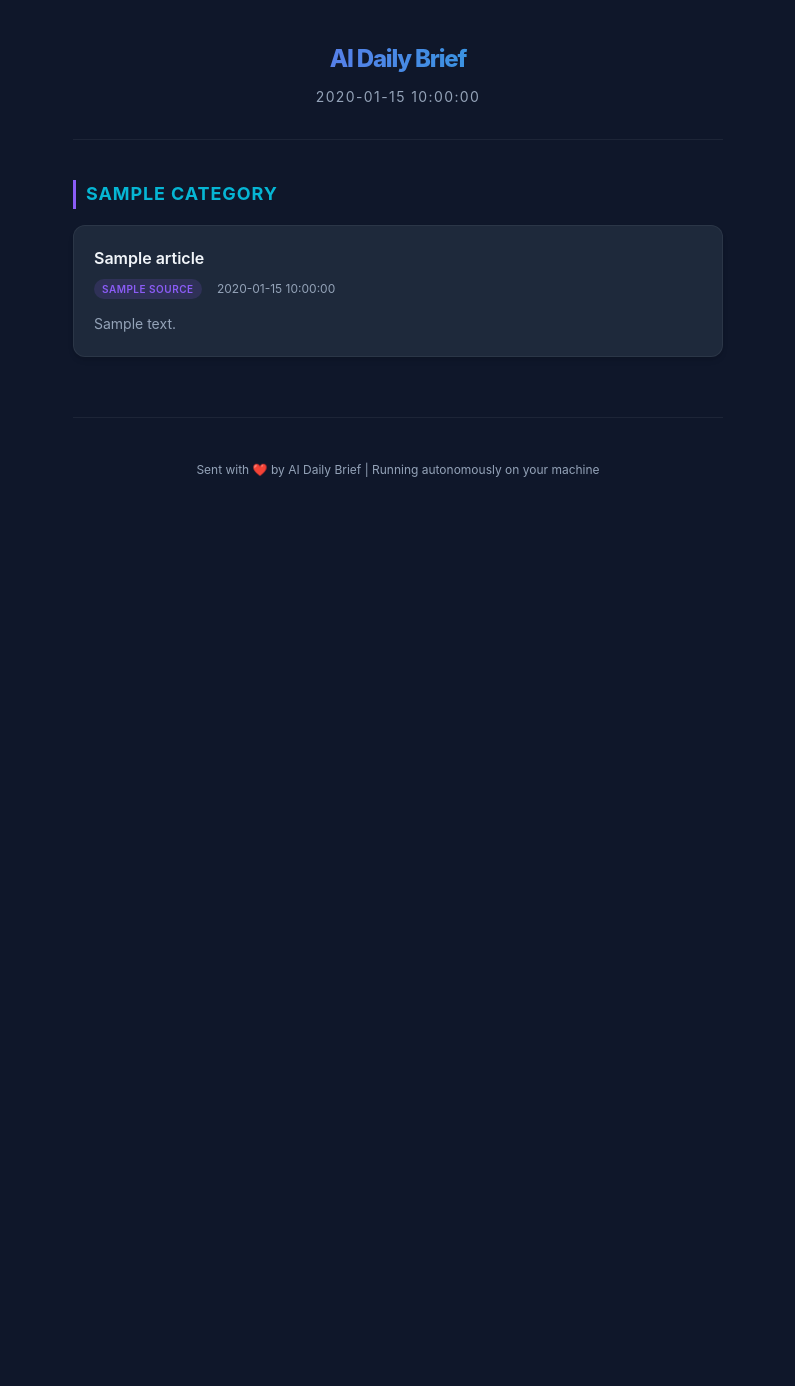
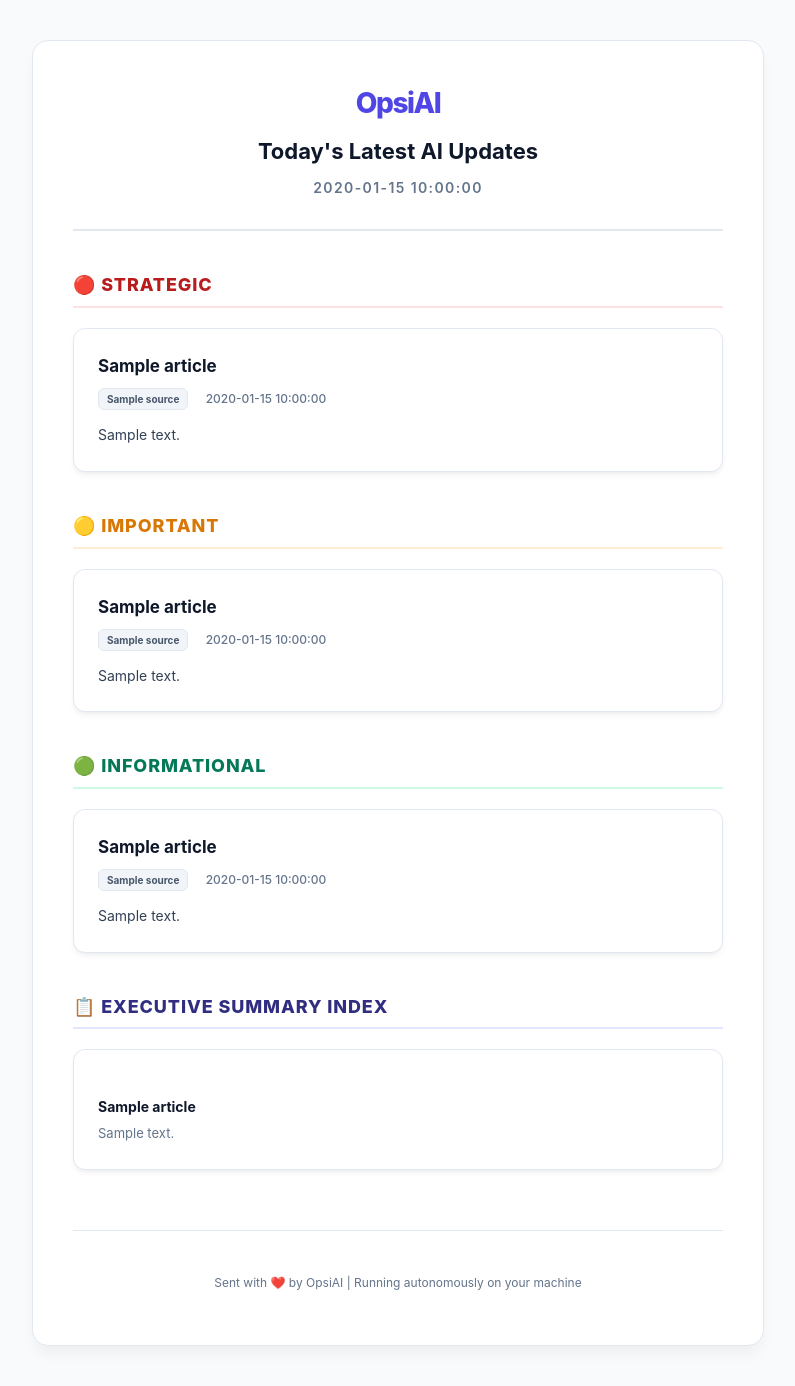
Before and after one commit to abhinallana/AI-Daily-brief, a Python web app: template app/delivery/templates/briefing.html in a window 1280 px wide. Shown: the whole page, without its empty margins (242-1037 px from the left). Before the commit the page ends 477 px from the top, so only its background shows below. Run offline with Jinja, Linux system fonts and the light colour scheme; the template is opened without the code that fills it: most values are stand-ins (such as "Sample title", 1, 10 or a date in 2020).

Commit message:
added new functionality and branding

```diff
--- a/app/config/config.py
+++ b/app/config/config.py
@@ -33,7 +33,7 @@
     # Comma-separated list of feeds from environment variables
     _RSS_FEEDS_RAW: str = os.getenv(
         "RSS_FEEDS",
-        "https://kubernetes.io/feed.xml,https://aws.amazon.com/blogs/aws/feed/"
+        "https://kubernetes.io/feed.xml,https://aws.amazon.com/blogs/aws/feed/,https://www.cncf.io/blog/feed/,https://github.blog/feed/,https://openai.com/blog/rss.xml"
     )
 
     @property
--- a/app/delivery/templates/briefing.html
+++ b/app/delivery/templates/briefing.html
@@ -3,17 +3,24 @@
 <head>
     <meta charset="UTF-8">
     <meta name="viewport" content="width=device-width, initial-scale=1.0">
-    <title>AI & DevOps Daily Brief</title>
+    <title>Today's Latest AI Updates - OpsiAI</title>
     <style>
         :root {
-            --bg-color: #0f172a;
-            --card-bg: #1e293b;
-            --text-color: #f1f5f9;
-            --text-muted: #94a3b8;
-            --primary: #8b5cf6;
-            --primary-glow: rgba(139, 92, 246, 0.15);
-            --accent: #06b6d4;
-            --border: rgba(255, 255, 255, 0.06);
+            --bg-color: #f8fafc;
+            --container-bg: #ffffff;
+            --text-color: #0f172a;
+            --text-muted: #64748b;
+            --border: #e2e8f0;
+
+            /* Section header dark colors for perfect visibility as requested */
+            --heading-strategic: #b91c1c;       /* Dark Red (Strategic) */
+            --heading-important: #d97706;       /* Dark Amber/Orange (Important) */
+            --heading-informational: #047857;   /* Dark Emerald Green (Informational) */
+            --heading-summary: #312e81;         /* Dark Indigo (Summary) */
+
+            --primary: #4f46e5;
+            --accent: #0891b2;
+            --card-shadow: 0 4px 6px -1px rgba(0, 0, 0, 0.05), 0 2px 4px -2px rgba(0, 0, 0, 0.05);
         }
 
         body {
@@ -28,24 +35,33 @@
         .container {
             max-width: 650px;
             margin: 40px auto;
-            padding: 0 20px;
+            background-color: var(--container-bg);
+            border: 1px solid var(--border);
+            border-radius: 16px;
+            padding: 40px;
+            box-shadow: 0 10px 15px -3px rgba(0, 0, 0, 0.05);
         }
 
         header {
             text-align: center;
             margin-bottom: 40px;
-            border-bottom: 1px solid var(--border);
+            border-bottom: 2px solid var(--border);
             padding-bottom: 30px;
         }
 
         .logo {
-            font-size: 24px;
+            font-size: 28px;
             font-weight: 800;
             letter-spacing: -0.05em;
-            background: linear-gradient(to right, var(--primary), var(--accent));
-            -webkit-background-clip: text;
-            -webkit-text-fill-color: transparent;
+            color: var(--primary);
             margin-bottom: 8px;
+        }
+
+        .main-title {
+            font-size: 22px;
+            font-weight: 700;
+            color: var(--text-color);
+            margin: 0 0 8px 0;
         }
 
         .date {
@@ -53,32 +69,49 @@
             color: var(--text-muted);
             text-transform: uppercase;
             letter-spacing: 0.1em;
+            font-weight: 600;
         }
 
         h2.category-title {
             font-size: 18px;
-            font-weight: 700;
-            color: var(--accent);
+            font-weight: 800;
             margin-top: 40px;
-            margin-bottom: 16px;
+            margin-bottom: 20px;
             text-transform: uppercase;
             letter-spacing: 0.05em;
-            border-left: 3px solid var(--primary);
-            padding-left: 10px;
+            padding-bottom: 6px;
+        }
+
+        /* Distinct dark colors for headings as requested */
+        .title-strategic {
+            color: var(--heading-strategic) !important;
+            border-bottom: 2px solid #fee2e2;
+        }
+        .title-important {
+            color: var(--heading-important) !important;
+            border-bottom: 2px solid #ffedd5;
+        }
+        .title-informational {
+            color: var(--heading-informational) !important;
+            border-bottom: 2px solid #d1fae5;
+        }
+        .title-summary {
+            color: var(--heading-summary) !important;
+            border-bottom: 2px solid #e0e7ff;
         }
 
         .card {
-            background-color: var(--card-bg);
+            background-color: var(--container-bg);
             border: 1px solid var(--border);
             border-radius: 12px;
-            padding: 20px;
-            margin-bottom: 16px;
-            box-shadow: 0 4px 6px -1px rgba(0, 0, 0, 0.1), 0 2px 4px -2px rgba(0, 0, 0, 0.1);
+            padding: 24px;
+            margin-bottom: 20px;
+            box-shadow: var(--card-shadow);
         }
 
         .card-title {
-            font-size: 16px;
-            font-weight: 600;
+            font-size: 17px;
+            font-weight: 700;
             margin-top: 0;
             margin-bottom: 8px;
         }
@@ -96,16 +129,17 @@
         .card-meta {
             font-size: 12px;
             color: var(--text-muted);
-            margin-bottom: 12px;
+            margin-bottom: 14px;
+            font-weight: 500;
         }
 
         .card-meta span {
-            margin-right: 12px;
+            margin-right: 14px;
         }
 
         .card-summary {
             font-size: 14px;
-            color: var(--text-muted);
+            color: #334155;
             margin-bottom: 0;
         }
 
@@ -113,12 +147,44 @@
             display: inline-block;
             padding: 2px 8px;
             font-size: 10px;
-            font-weight: 600;
-            border-radius: 9999px;
-            background-color: var(--primary-glow);
-            color: var(--primary);
-            text-transform: uppercase;
-            letter-spacing: 0.05em;
+            font-weight: 700;
+            border-radius: 6px;
+            background-color: #f1f5f9;
+            color: #475569;
+            border: 1px solid var(--border);
+        }
+
+        /* Summary section list styles */
+        .summary-list {
+            margin: 20px 0 0 0;
+            padding: 0;
+            list-style: none;
+        }
+
+        .summary-item {
+            padding: 16px 0;
+            border-bottom: 1px solid var(--border);
+        }
+
+        .summary-item:last-child {
+            border-bottom: none;
+        }
+
+        .summary-item-title {
+            font-weight: 700;
+            font-size: 14px;
+            margin-bottom: 4px;
+        }
+
+        .summary-item-title a {
+            color: var(--text-color);
+            text-decoration: none;
+        }
+
+        .summary-item-text {
+            font-size: 13px;
+            color: var(--text-muted);
+            margin: 0;
         }
 
         footer {
@@ -134,14 +200,15 @@
 <body>
     <div class="container">
         <header>
-            <div class="logo">AI Daily Brief</div>
+            <div class="logo">OpsiAI</div>
+            <h1 class="main-title">Today's Latest AI Updates</h1>
             <div class="date">{{ date_str }}</div>
         </header>
 
-        {% if grouped_articles %}
-            {% for category, articles in grouped_articles.items() %}
-                <h2 class="category-title">{{ category }}</h2>
-                {% for article in articles %}
+        {# 1. Section for Strategic articles #}
+        {% if grouped_articles.Strategic %}
+            <h2 class="category-title title-strategic">🔴 Strategic</h2>
+            {% for article in grouped_articles.Strategic %}
                 <div class="card">
                     <div class="card-title">
                         <a href="{{ article.link }}" target="_blank">{{ article.title }}</a>
@@ -151,25 +218,93 @@
                         <span>{{ article.published_at }}</span>
                     </div>
                     <p class="card-summary">
-                            {% if article.ai_summary %}
-                                {{ article.ai_summary }}
-                            {% elif article.summary %}
-                                {{ article.summary | striptags | truncate(180) }}
+                        {% if article.summary %}
+                            {{ article.summary | striptags | truncate(200) }}
                         {% else %}
                             No description available.
                         {% endif %}
                     </p>
                 </div>
             {% endfor %}
+        {% endif %}
+
+        {# 2. Section for Important articles #}
+        {% if grouped_articles.Important %}
+            <h2 class="category-title title-important">🟡 Important</h2>
+            {% for article in grouped_articles.Important %}
+                <div class="card">
+                    <div class="card-title">
+                        <a href="{{ article.link }}" target="_blank">{{ article.title }}</a>
+                    </div>
+                    <div class="card-meta">
+                        <span class="badge">{{ article.source }}</span>
+                        <span>{{ article.published_at }}</span>
+                    </div>
+                    <p class="card-summary">
+                        {% if article.summary %}
+                            {{ article.summary | striptags | truncate(200) }}
+                        {% else %}
+                            No description available.
+                        {% endif %}
+                    </p>
+                </div>
             {% endfor %}
+        {% endif %}
+
+        {# 3. Section for Informational articles #}
+        {% if grouped_articles.Informational %}
+            <h2 class="category-title title-informational">🟢 Informational</h2>
+            {% for article in grouped_articles.Informational %}
+                <div class="card">
+                    <div class="card-title">
+                        <a href="{{ article.link }}" target="_blank">{{ article.title }}</a>
+                    </div>
+                    <div class="card-meta">
+                        <span class="badge">{{ article.source }}</span>
+                        <span>{{ article.published_at }}</span>
+                    </div>
+                    <p class="card-summary">
+                        {% if article.summary %}
+                            {{ article.summary | striptags | truncate(200) }}
                         {% else %}
+                            No description available.
+                        {% endif %}
+                    </p>
+                </div>
+            {% endfor %}
+        {% endif %}
+
+        {% if not grouped_articles.Strategic and not grouped_articles.Important and not grouped_articles.Informational %}
             <div class="card" style="text-align: center;">
                 <p class="card-summary">No updates for today. You are fully caught up!</p>
             </div>
         {% endif %}
 
+        {# 4. Summary Index tab #}
+        {% if all_articles %}
+            <h2 class="category-title title-summary">📋 Executive Summary Index</h2>
+            <div class="card" style="padding: 10px 24px;">
+                <ul class="summary-list">
+                    {% for article in all_articles %}
+                        <li class="summary-item">
+                            <div class="summary-item-title">
+                                <a href="{{ article.link }}" target="_blank">{{ article.title }}</a>
+                            </div>
+                            <p class="summary-item-text">
+                                {% if article.ai_summary %}
+                                    {{ article.ai_summary }}
+                                {% else %}
+                                    {{ article.summary | striptags | truncate(120) or 'No summary index generated.' }}
+                                {% endif %}
+                            </p>
+                        </li>
+                    {% endfor %}
+                </ul>
+            </div>
+        {% endif %}
+
         <footer>
-            <p>Sent with ❤️ by AI Daily Brief | Running autonomously on your machine</p>
+            <p>Sent with ❤️ by OpsiAI | Running autonomously on your machine</p>
         </footer>
     </div>
 </body>
--- a/app/models/article.py
+++ b/app/models/article.py
@@ -10,4 +10,5 @@
     source: Optional[str] = None
     ai_summary: Optional[str] = None
     category: Optional[str] = None
+    priority: Optional[str] = None
     is_relevant: bool = True
```
Also changed, not shown: app/database/db.py (+10 -4 lines), app/delivery/email.py (+18 -5 lines), app/delivery/templates/briefing.txt (+33 -12 lines), app/main.py (+9 -8 lines), app/summarizer/gemini.py (+17 -4 lines), daily_brief.db, 1 other file. Lines whose indentation alone changed are shown as unchanged.
